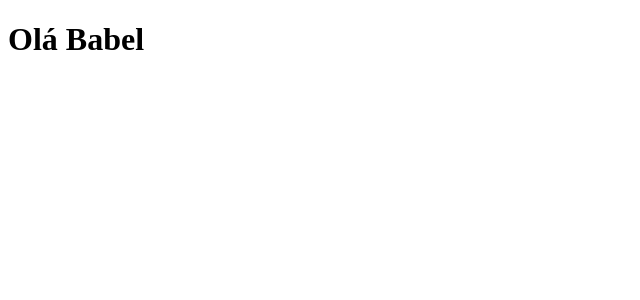
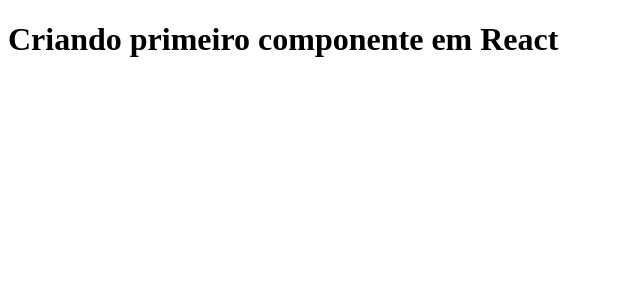
Before and after one commit to cauealb/full-stack, a React app in the folder React/: page / in a window 1280 px wide. Shown: the top 300 px of the page, without its empty margins (0-640 px from the left). Built offline with nearby package versions, Linux system fonts and the light colour scheme.

Commit message:
Criando primeiro componente em React

```diff
--- /dev/null
+++ b/React/src/App.jsx
@@ -0,0 +1,5 @@
+import React from "react";
+
+export default function App() {
+    return <h1>Criando primeiro componente em React</h1>
+}
--- a/React/src/index.js
+++ b/React/src/index.js
@@ -1,9 +1,9 @@
 import React from "react";
 import ReactDom from 'react-dom/client'
 
+import App from "./App.jsx";
+
 const root = ReactDom.createRoot(document.getElementById('root'))
-
 root.render(
-    <h1>Olá Babel</h1>,
-    <span>Em produção</span>
+    <App />
 )
--- a/React/webpack.config.js
+++ b/React/webpack.config.js
@@ -19,7 +19,7 @@ module.exports = {
     module: {
         rules: [
             {
-                test: /\.js$/,
+                test: /\.jsx?$/,
                 exclude: /node_modules/,
                 use: 'babel-loader'
             }
```
